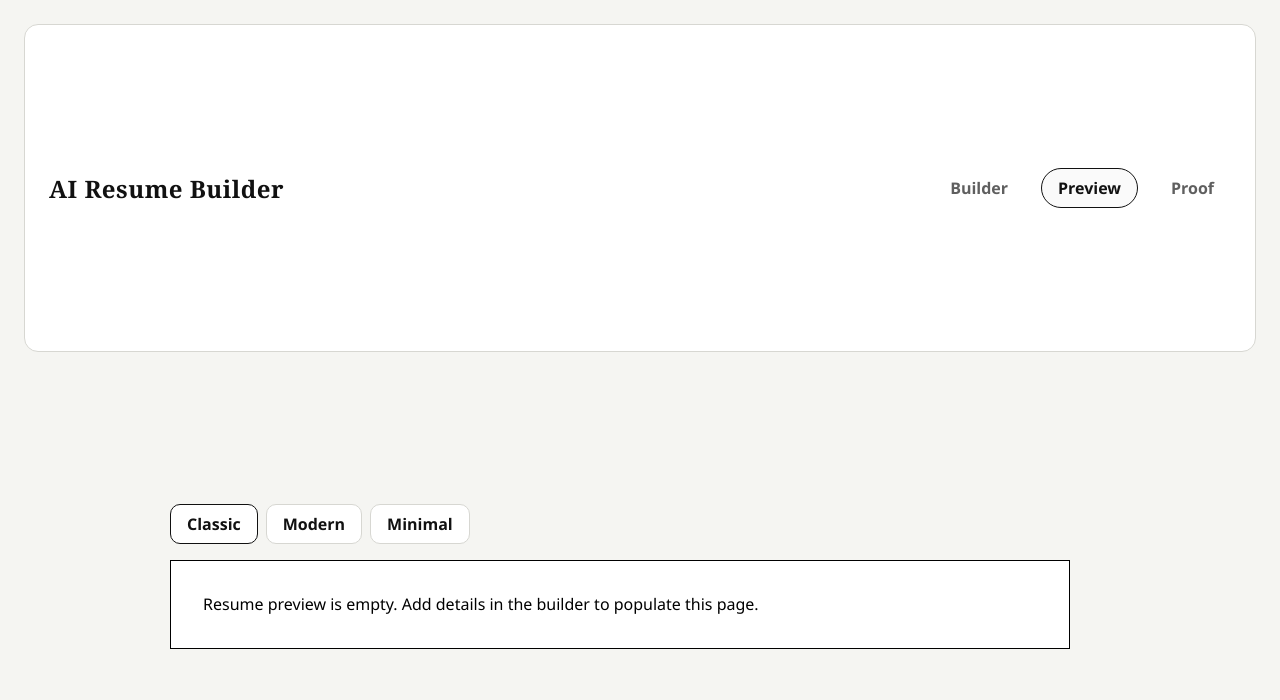
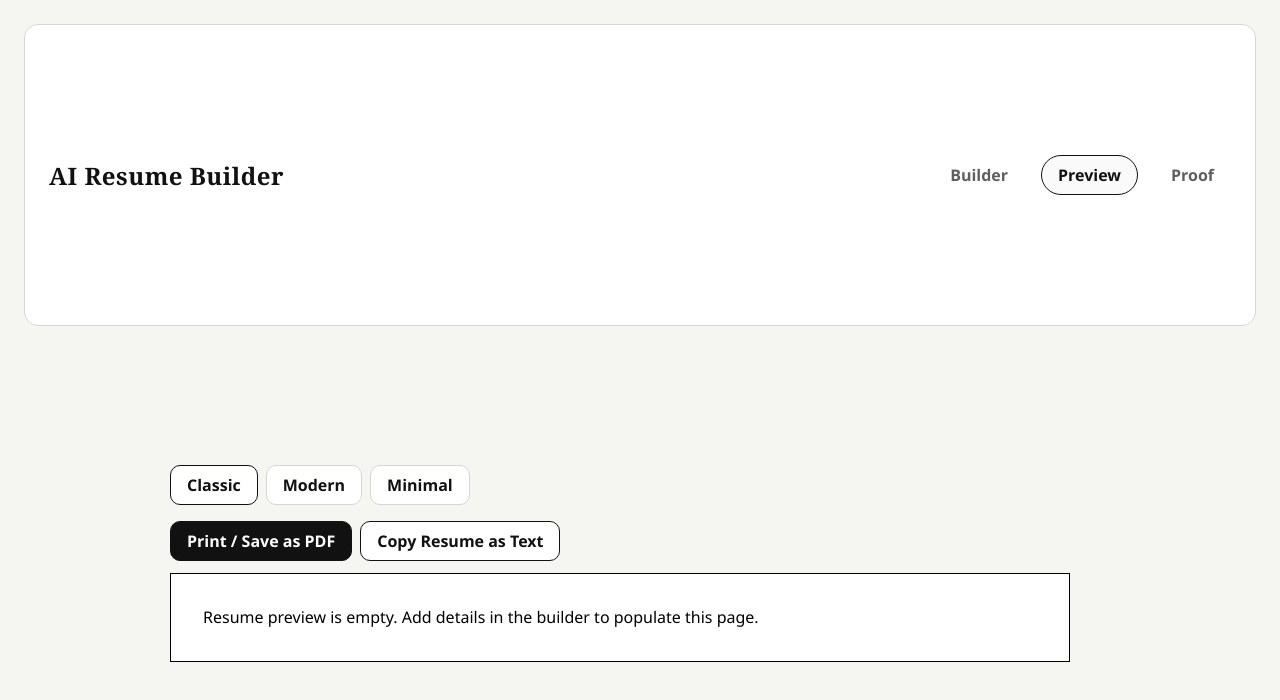
Before and after one commit to AjayS0708/AI-Resume-Builder, a React (Vite) app: page /preview in a window 1280 px wide. Shown: the top 700 px of the page. Built offline with nearby package versions, Linux system fonts and the light colour scheme.

Commit message:
Add preview export actions, print styles, and export warnings

```diff
--- a/src/pages/PreviewPage.tsx
+++ b/src/pages/PreviewPage.tsx
@@ -46,6 +46,8 @@ export default function PreviewPage() {
   const experience = useMemo(() => data.experience.filter(isExperienceVisible), [data.experience]);
   const projects = useMemo(() => data.projects.filter(isProjectVisible), [data.projects]);
   const hasContent = useMemo(() => hasAnyPreviewContent(data), [data]);
+  const [copyLabel, setCopyLabel] = useState<string>('Copy Resume as Text');
+  const [warning, setWarning] = useState<string>('');
 
   return (
     <main className="page page-preview">
@@ -62,6 +64,93 @@ export default function PreviewPage() {
             </button>
           ))}
         </div>
+
+        <div className="preview-toolbar">
+          <button
+            type="button"
+            onClick={() => {
+              const isIncomplete = data.personal.name.trim().length === 0 || (projects.length === 0 && experience.length === 0);
+              setWarning(isIncomplete ? 'Your resume may look incomplete.' : '');
+              window.print();
+            }}
+          >
+            Print / Save as PDF
+          </button>
+          <button
+            type="button"
+            className="ghost-button"
+            onClick={async () => {
+              const isIncomplete = data.personal.name.trim().length === 0 || (projects.length === 0 && experience.length === 0);
+              setWarning(isIncomplete ? 'Your resume may look incomplete.' : '');
+
+              const lines: string[] = [];
+              if (data.personal.name.trim().length > 0) {
+                lines.push(data.personal.name.trim());
+              }
+
+              const contact = [data.personal.email, data.personal.phone, data.personal.location]
+                .map((value) => value.trim())
+                .filter(Boolean)
+                .join(' | ');
+              if (contact.length > 0) {
+                lines.push(`Contact: ${contact}`);
+              }
+
+              if (data.summary.trim().length > 0) {
+                lines.push('', 'Summary', data.summary.trim());
+              }
+              if (education.length > 0) {
+                lines.push('', 'Education');
+                education.forEach((entry) => {
+                  const primary = [entry.degree, entry.school].map((value) => value.trim()).filter(Boolean).join(' - ');
+                  const year = entry.year.trim();
+                  lines.push(year.length > 0 ? `${primary} (${year})` : primary);
+                });
+              }
+              if (experience.length > 0) {
+                lines.push('', 'Experience');
+                experience.forEach((entry) => {
+                  const heading = [entry.role, entry.company].map((value) => value.trim()).filter(Boolean).join(' - ');
+                  const duration = entry.duration.trim();
+                  lines.push(duration.length > 0 ? `${heading} (${duration})` : heading);
+                  splitBullets(entry.highlights).forEach((line) => lines.push(`- ${line}`));
+                });
+              }
+              if (projects.length > 0) {
+                lines.push('', 'Projects');
+                projects.forEach((entry) => {
+                  if (entry.name.trim().length > 0) {
+                    lines.push(entry.name.trim());
+                  }
+                  if (entry.description.trim().length > 0) {
+                    lines.push(entry.description.trim());
+                  }
+                  splitBullets(entry.highlights).forEach((line) => lines.push(`- ${line}`));
+                });
+              }
+              if (skills.length > 0) {
+                lines.push('', 'Skills', skills.join(', '));
+              }
+              if (data.github.trim().length > 0 || data.linkedin.trim().length > 0) {
+                lines.push('', 'Links');
+                if (data.github.trim().length > 0) {
+                  lines.push(`GitHub: ${data.github.trim()}`);
+                }
+                if (data.linkedin.trim().length > 0) {
+                  lines.push(`LinkedIn: ${data.linkedin.trim()}`);
+                }
+              }
+
+              await navigator.clipboard.writeText(lines.join('\n'));
+              setCopyLabel('Copied');
+              window.setTimeout(() => setCopyLabel('Copy Resume as Text'), 1600);
+            }}
+          >
+            {copyLabel}
+          </button>
+        </div>
+
+        {warning.length > 0 && <p className="preview-warning">{warning}</p>}
 
         <article className={`resume-preview-sheet template-${template}`}>
           {hasContent ? (
--- a/src/styles.css
+++ b/src/styles.css
@@ -384,6 +384,18 @@ h4 {
   width: min(940px, 100%);
 }
 
+.preview-toolbar {
+  display: flex;
+  gap: var(--space-2);
+  flex-wrap: wrap;
+  margin-bottom: var(--space-3);
+}
+
+.preview-warning {
+  margin: 0 0 var(--space-3);
+  color: var(--muted);
+}
+
 .template-classic {
   border-width: 1px;
 }
@@ -410,6 +422,76 @@ h4 {
 .template-minimal h4 {
   font-size: 18px;
   margin-bottom: var(--space-2);
+}
+
+@media print {
+  :root {
+    background: #ffffff;
+    color: #000000;
+  }
+
+  body {
+    background: #ffffff;
+    color: #000000;
+  }
+
+  .top-nav-wrap,
+  .template-tabs,
+  .preview-toolbar,
+  .preview-warning {
+    display: none !important;
+  }
+
+  .app-shell,
+  .page,
+  .page-preview,
+  .preview-frame {
+    display: block;
+    padding: 0;
+    margin: 0;
+    width: 100%;
+    min-height: 0;
+    background: #ffffff;
+  }
+
+  .resume-preview-sheet {
+    width: 100%;
+    max-width: none;
+    margin: 0;
+    padding: 18mm 14mm;
+    border: none;
+    background: #ffffff;
+    color: #000000;
+    box-shadow: none;
+    display: block;
+  }
+
+  .resume-preview-sheet * {
+    color: #000000 !important;
+    background: transparent !important;
+  }
+
+  .resume-preview-sheet section,
+  .resume-preview-sheet .preview-entry,
+  .resume-preview-sheet li {
+    break-inside: avoid;
+    page-break-inside: avoid;
+  }
+
+  .resume-preview-sheet h1,
+  .resume-preview-sheet h2,
+  .resume-preview-sheet h3,
+  .resume-preview-sheet h4,
+  .resume-preview-sheet p,
+  .resume-preview-sheet li {
+    overflow-wrap: anywhere;
+    word-break: break-word;
+  }
+
+  @page {
+    size: auto;
+    margin: 12mm;
+  }
 }
 
 .page-proof {
```
